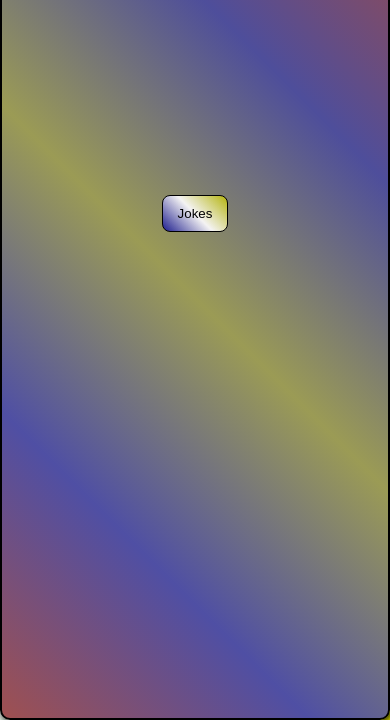
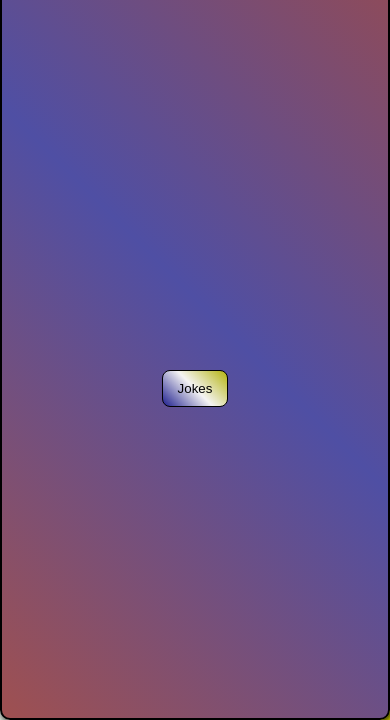
Before and after one commit to RohitKumarSharma610/jokes-generator, a plain HTML site: page index.html in a window 390 px wide. Shown: the part 124-844 px from the top of the page. Drawn offline with Linux system fonts and the light colour scheme.

Commit message:
font size

```diff
--- a/style.css
+++ b/style.css
@@ -15,7 +15,7 @@ body {
     margin:50px auto;
     border-radius: 10px;
     box-shadow: 2px 2px  10px black;
-    background:linear-gradient(45deg,rgb(159, 80, 80),rgb(79, 79, 164),rgb(155, 155, 85),rgb(78, 78, 155),rgb(156, 74, 74));
+    background:linear-gradient(45deg,rgb(159, 80, 80),rgb(79, 79, 164),rgb(156, 74, 74));
     border: 2px solid black ;
     text-align: center;
 }
@@ -51,8 +51,19 @@ button {
 
 @media screen and (max-width:450px) {
     .container {
+        padding-top: 70px;
         width: 100%;
         height: 100vh;
         margin: 0;
     }
+
+    #screen {
+        margin-top: 80px;
+        font-size: 25px;
+    }
+
+    button {
+        position: relative;
+        top: 100px;
+    }
 }
```
